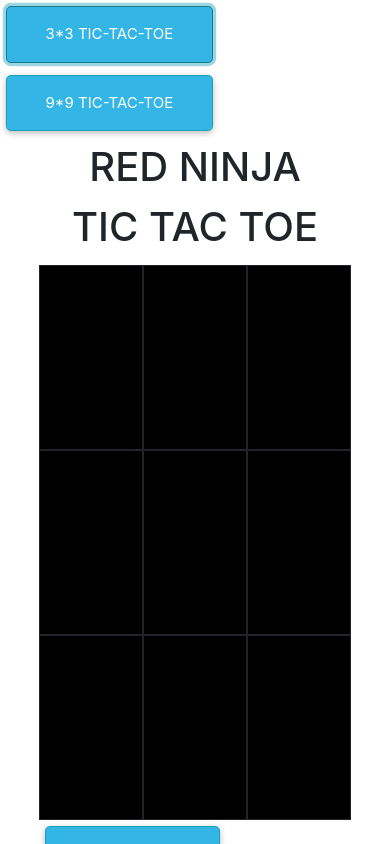
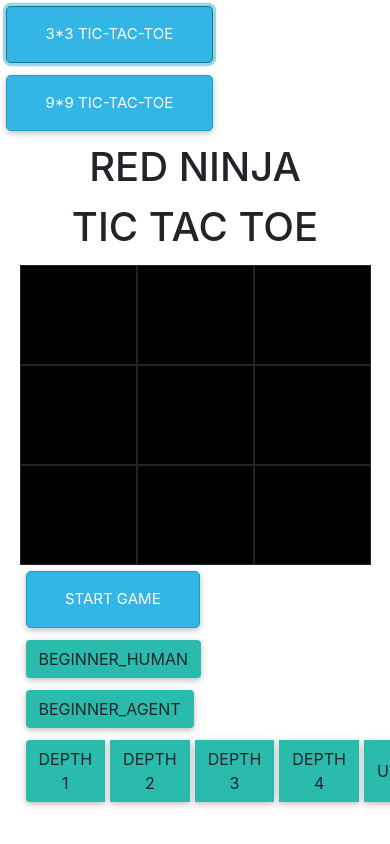
Before and after one commit to shradhasehgal/RedNinjas, a React (Create React App) app in the folder Frontend/: page / in a window 390 px wide. Both pictures are taken after a click on the button "3*3 TIC-TAC-TOE". Shown: the top 844 px of the page. Built offline with nearby package versions, Linux system fonts and the light colour scheme.

Commit message:
Made boards responsive

```diff
--- a/Frontend/src/App.css
+++ b/Frontend/src/App.css
@@ -12,6 +12,23 @@
 .App-logo {
   height: 40vmin;
   pointer-events: none;
+}
+
+.cell-style-three {
+  background-color: black;
+  text-align: center;
+  border: 1px solid;
+  flex-basis: 0;
+  flex-grow: 1;
+  min-width: 0;
+  max-width: 100%;
+  width: 10%;
+  height: 185px;
+  padding: 3%;
+};
+
+.icon-size-3 {
+  font-size: 6rem;
 }
 
 @media (prefers-reduced-motion: no-preference) {
@@ -31,6 +48,32 @@
   color: white;
 }
 
+
+@media(max-width: 700px) {
+  .cell-style-three{
+    height: 130px;
+  }
+
+  .icon-size-3 {
+    font-size: 4rem;
+  }
+
+}
+
+@media (max-width: 525px) {
+  .cell-style-three {
+    height: 100px;
+  }
+
+  .row-nine{
+    height: 30px !important;
+  }
+
+  .icon-size-3 {
+    font-size: 3rem;
+  }
+}
+
 .App-link {
   color: #61dafb;
 }
--- a/Frontend/src/components/BigBoard.js
+++ b/Frontend/src/components/BigBoard.js
@@ -1,4 +1,5 @@
 import React, { Component,useEffect } from 'react'
+import '../App.css'
 import { MDBNavbar, MDBNavbarBrand, MDBNavbarNav, MDBNavbarToggler, MDBCollapse} from "mdbreact";
 import {MDBRow, MDBCard, MDBCardBody,MDBCardTitle, MDBCardText, MDBCol, MDBIcon} from "mdbreact";
 // import { Link } from 'react-router-dom'
@@ -684,7 +685,7 @@ handleStartHuman = (e) => {
 
     render () {
         return (
-            <div style={{marginTop:"2%"}}>
+            <div style={{marginTop:"2%", margin: "0 auto", maxWidth: "90%"}}>
             <div style={{textAlign:"center"}}>
             <h1 style={heading}>RED NINJA TIC TAC TOE</h1>
             </div>
@@ -700,10 +701,10 @@ handleStartHuman = (e) => {
                                     >
                                         {
                                             this.state.bigboard.map((inner_row,innerRow)=>(
-                                            <Row>
+                                            <Row style={{maxWidth: "100%", margin: "0 auto"}}>
                                             {
                                                 inner_row.map((inner_column,innerColumn)=> (
-                                                    <Col md style={cellStyle2}
+                                                    <Col md className="row-nine" style={cellStyle2}
                                                     onClick={(e) => this.handleCellClick(e,outerRow,outerColumn,innerRow,innerColumn)}>
                                                 {
                                                     <div style={{textAlign:"center"}}>
@@ -754,8 +755,11 @@ const cellStyle1 = {
     textAlign: 'center',
     border : "1px solid",
     width:"10%",
-    height : 250,
-    padding:"3%"
+    padding:"3%",
+    flexBasis: 0,
+    flexGrow: 1,
+    minWidth: 0,
+    maxWidth: "90%"
   }
 
   const cellStyle2 = {
@@ -763,8 +767,12 @@ const cellStyle1 = {
     textAlign: 'center',
     border : "1px solid",
     width:"5%",
-    height : 70,
-    padding:"1%"
+    height : 60,
+    padding:"1%",
+    flexBasis: 0,
+    flexGrow: 1,
+    minWidth: 0,
+    maxWidth: "90%"
   }
 
   const cellStyle3 = {
@@ -773,7 +781,11 @@ const cellStyle1 = {
     border : "1px solid",
     width:"10%",
     height : 250,
-    padding:"3%"
+    padding:"3%",
+    // flexBasis: 0,
+    // flexGrow: 1,
+    // minWidth: 0,
+    // maxWidth: "100%"
   }
   //   border-collapse: "separate"
   // }
--- a/Frontend/src/components/Board.js
+++ b/Frontend/src/components/Board.js
@@ -1,4 +1,5 @@
 import React, { Component, useEffect } from "react";
+import '../App.css';
 import {
   MDBNavbar,
   MDBNavbarBrand,
@@ -43,22 +44,22 @@ export default class Landing extends Component {
       symbol: {
         X: (
           <div style={{ textAlign: "center" }}>
-            <i class="fas fa-user-astronaut fa-6x orange-text mr-2"></i>
+            <i class="fas fa-user-astronaut icon-size-3 orange-text mr-2"></i>
           </div>
         ),
         O: (
           <div style={{ textAlign: "center" }}>
-            <i class="fas fa-robot fa-6x orange-text mr-2"></i>
+            <i class="fas fa-robot icon-size-3 orange-text mr-2"></i>
           </div>
         ),
         WA: (
           <div style={{ textAlign: "center" }}>
-            <i class="fas fa-robot fa-6x light-green-text fa-spin mr-2"></i>
+            <i class="fas fa-robot icon-size-3 light-green-text fa-spin mr-2"></i>
           </div>
         ),
         WH: (
           <div style={{ textAlign: "center" }}>
-            <i class="fas fa-user-astronaut fa-6x green-text fa-spin mr-2"></i>
+            <i class="fas fa-user-astronaut icon-size-3 green-text fa-spin mr-2"></i>
           </div>
         ),
       },
@@ -390,7 +391,7 @@ export default class Landing extends Component {
         style={{
           marginTop: "5%",
           margin: "0 auto",
-          maxWidth: "80%"
+          maxWidth: "90%"
         }}
       >
         <div style={{ textAlign: "center" }}>
@@ -403,7 +404,7 @@ export default class Landing extends Component {
                 {row.map((cell, j) => (
                   <Col
                     md
-                    style={cellStyle}
+                    className = "cell-style-three"
                     onClick={(e) => this.handleCellClick(e, 3 * i + j)}
                   >
                     {this.state.symbol[this.state.board[i][j]]}
@@ -469,18 +470,7 @@ export default class Landing extends Component {
 
 // var stack = new Landing();
 
-const cellStyle = {
-  backgroundColor: "black",
-  textAlign: "center",
-  border: "1px solid",
-  width: "10%",
-  height: 185,
-  padding: "3%",
-  flexBasis: "0",
-  flexGrow: "1",
-  minWidth: "0",
-  maxWidth: "100%"
-};
+
 //   border-collapse: "separate"
 // }
 const heading = {
--- /dev/null
+++ b/Frontend/src/styles/styles.css
@@ -0,0 +1,47 @@
+.cell-style-three {
+  background-color: black;
+  text-align: center;
+  border: 1px solid;
+  flex-basis: 0;
+  flex-grow: 1;
+  min-width: 0;
+  max-width: 100%;
+  width: 10%;
+  height: 185px;
+  padding: 3%;
+};
+
+.icon-size-3 {
+  font-size: 6rem;
+}
+
+
+
+@media(max-width: 700px) {
+  .cell-style-three{
+    height: 130px;
+  }
+
+  .icon-size-3 {
+    font-size: 4rem;
+  }
+
+}
+
+@media (max-width: 525px) {
+  .cell-style-three {
+    height: 100px;
+  }
+
+  .row-nine{
+    height: 30px !important;
+  }
+
+  .icon-size-3 {
+    font-size: 3rem;
+  }
+}
+
+.App-link {
+  color: #61dafb;
+}
```
